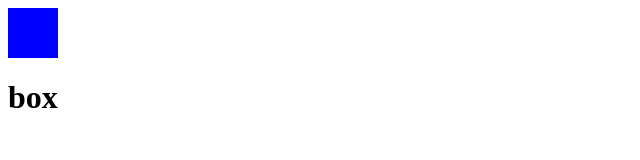
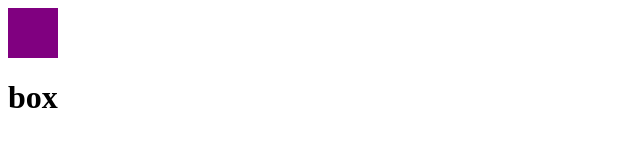
Before and after one commit to fariz31/challenge3fariz, a plain HTML site: page index.html in a window 1280 px wide. Shown: the whole page, without its empty margins (0-640 px from the left). Drawn offline with Linux system fonts and the light colour scheme.

Commit message:
refactory styling

```diff
--- a/index.html
+++ b/index.html
@@ -3,9 +3,10 @@
     <meta charset="UTF-8">
     <meta name="viewport" content="width=device-width, initial-scale=1.0">
     <title>Document</title>
+    <link rel="stylesheet" href="style.css">
 </head>
 <body>
-    <div style="height: 50px; width: 50px; background-color: blue;"></div>
+    <div></div>
     <h1>box</h1>
 </body>
 </html>
--- /dev/null
+++ b/style.css
@@ -0,0 +1,5 @@
+div {
+   height: 50px;
+   width: 50px;
+   background-color: purple;
+}
```
